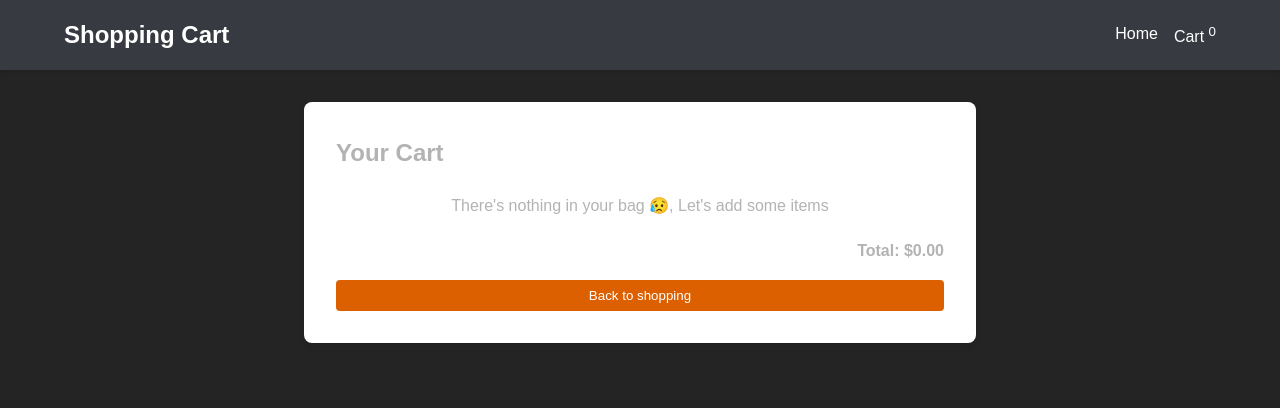
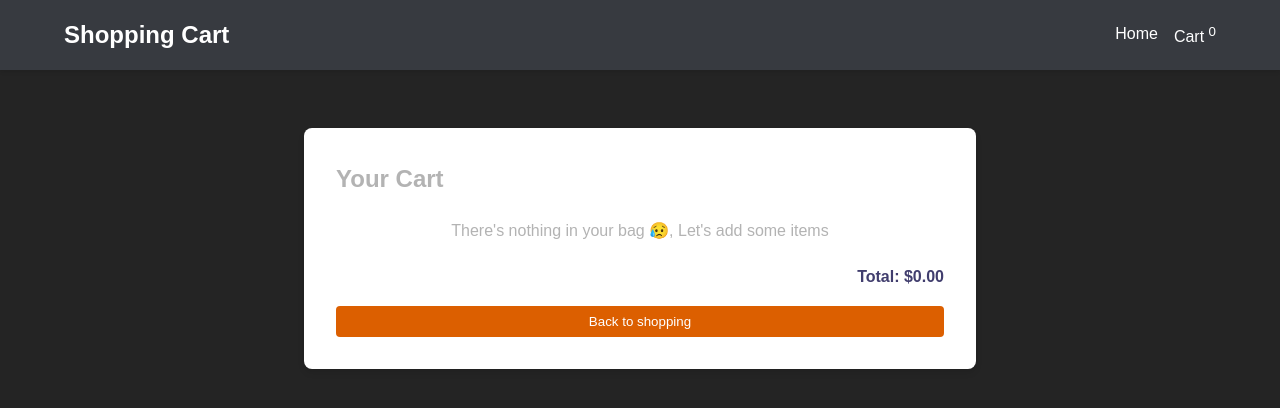
Before and after one commit to manishaV-dev/redux-redux-toolkit, a React (Vite) app in the folder 07-Shopping-Cart/: page /cart in a window 1280 px wide. Shown: the top 408 px of the page. Built offline with nearby package versions, Linux system fonts and the light colour scheme.

Commit message:
add styling

```diff
--- a/07-Shopping-Cart/src/App.css
+++ b/07-Shopping-Cart/src/App.css
@@ -21,6 +21,10 @@ nav {
   align-items: center;
   padding: 1rem 5%;
   box-shadow: 0 2px 4px rgba(0, 0, 0, 0.1);
+  position: fixed;
+  width: 100%;
+  top: 0;
+  z-index: 999;
 }
 
 nav h1 {
@@ -49,6 +53,8 @@ nav a:hover {
   grid-template-columns: repeat(4, 1fr);
   gap: 1.5rem;
   padding: 2rem 5%;
+  position: relative;
+  margin-top: 6rem;
 }
 
 .product-card {
@@ -76,6 +82,7 @@ nav a:hover {
   margin-bottom: 0.5rem;
   height: 2.5rem;
   overflow: hidden;
+  color: #4f4f4f;
 }
 
 .product-card p {
@@ -104,28 +111,14 @@ nav a:hover {
   width: 800px;
 }
 
-.cart-container,
-.cart-empty {
+.cart-container {
   background-color: white;
   border-radius: 8px;
   box-shadow: 0 4px 6px rgba(0, 0, 0, 0.1);
   padding: 2rem;
   width: 100%;
+  position: relative;
   max-width: 800px;
-}
-
-.cart-empty {
-  text-align: center;
-}
-
-.cart-empty button {
-  background-color: #dc5f00;
-  color: white;
-  border: none;
-  padding: 0.5rem 1rem;
-  border-radius: 4px;
-  cursor: pointer;
-  margin-top: 1rem;
 }
 
 .cart-item {
@@ -145,6 +138,20 @@ nav a:hover {
 
 .cart-item-details {
   flex-grow: 1;
+}
+
+.cart-item-details h3 {
+  font-size: 15px;
+  color: #3f3f3f;
+}
+
+.cart-total p {
+  color: #413e6e;
+}
+
+.cart-item-details p {
+  color: gray;
+  margin-bottom: 10px;
 }
 
 .cart-item-details input {
@@ -185,6 +192,7 @@ nav a:hover {
   display: flex;
   align-items: center;
   justify-content: center;
+  margin-top: 6rem;
 }
 
 .empty-cart {
```
